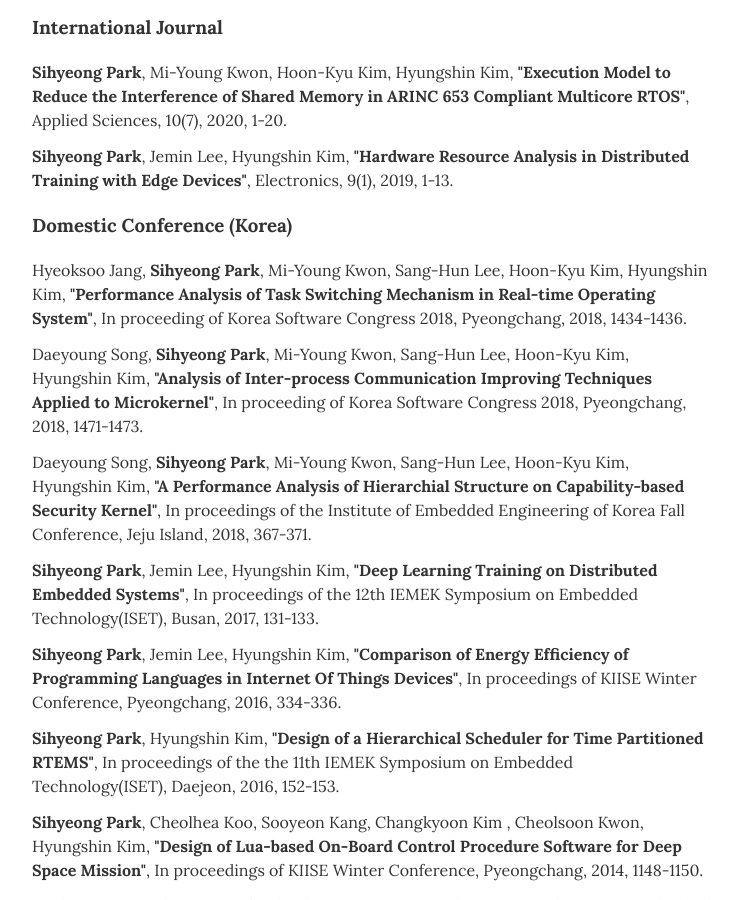
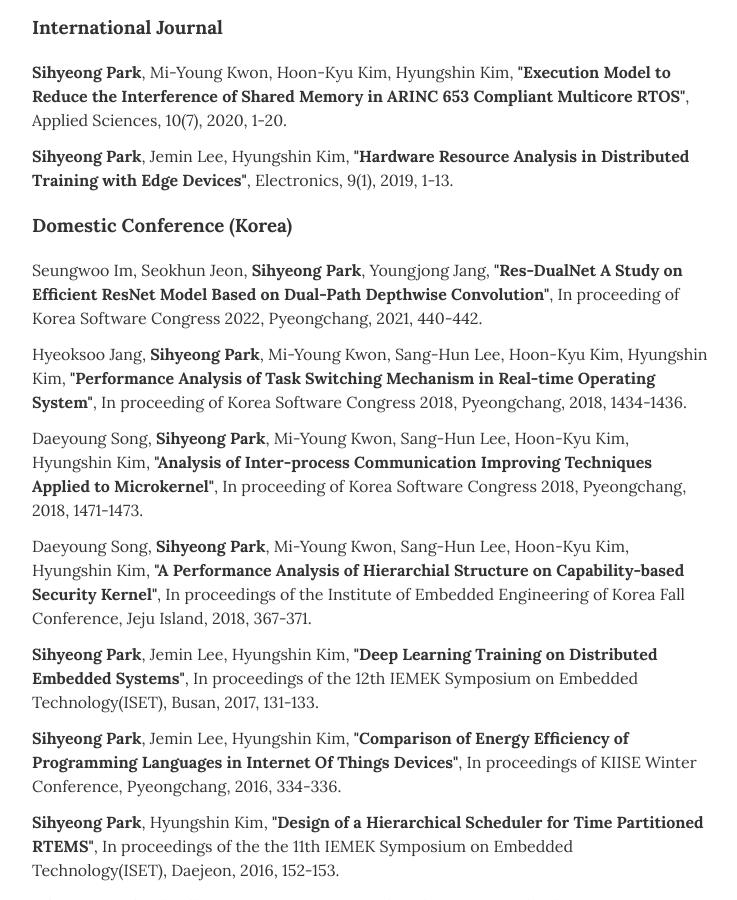
Before and after one commit to sihyeong/sihyeong.github.io, a Jekyll site: the page built from index.html, in a window 1280 px wide and 900 px high, scrolled down 1608 px. Shown: the whole window, without its empty margins (268-1005 px from the left). Built offline with Jekyll 4.4.1, drawn with Linux system fonts in a browser that asks for light colours.

Commit message:
Update d_c_publication.yml

```diff
--- a/_data/d_c_publication.yml
+++ b/_data/d_c_publication.yml
@@ -5,6 +5,14 @@
 #  pageStart: 1
 #  pageEnd: 22
 #  contentLocation: Korea
+
+- name: Res-DualNet A Study on Efficient ResNet Model Based on Dual-Path Depthwise Convolution
+  author: Seungwoo Im, Seokhun Jeon, <b>Sihyeong Park</b>, Youngjong Jang
+  publisher: In proceeding of Korea Software Congress 2022
+  datetime: 2021
+  pageStart: 440
+  pageEnd: 442
+  contentLocation: Pyeongchang
 
 - name: Performance Analysis of Task Switching Mechanism in Real-time Operating System
   author: Hyeoksoo Jang, <b>Sihyeong Park</b>, Mi-Young Kwon, Sang-Hun Lee, Hoon-Kyu Kim, Hyungshin Kim
```
